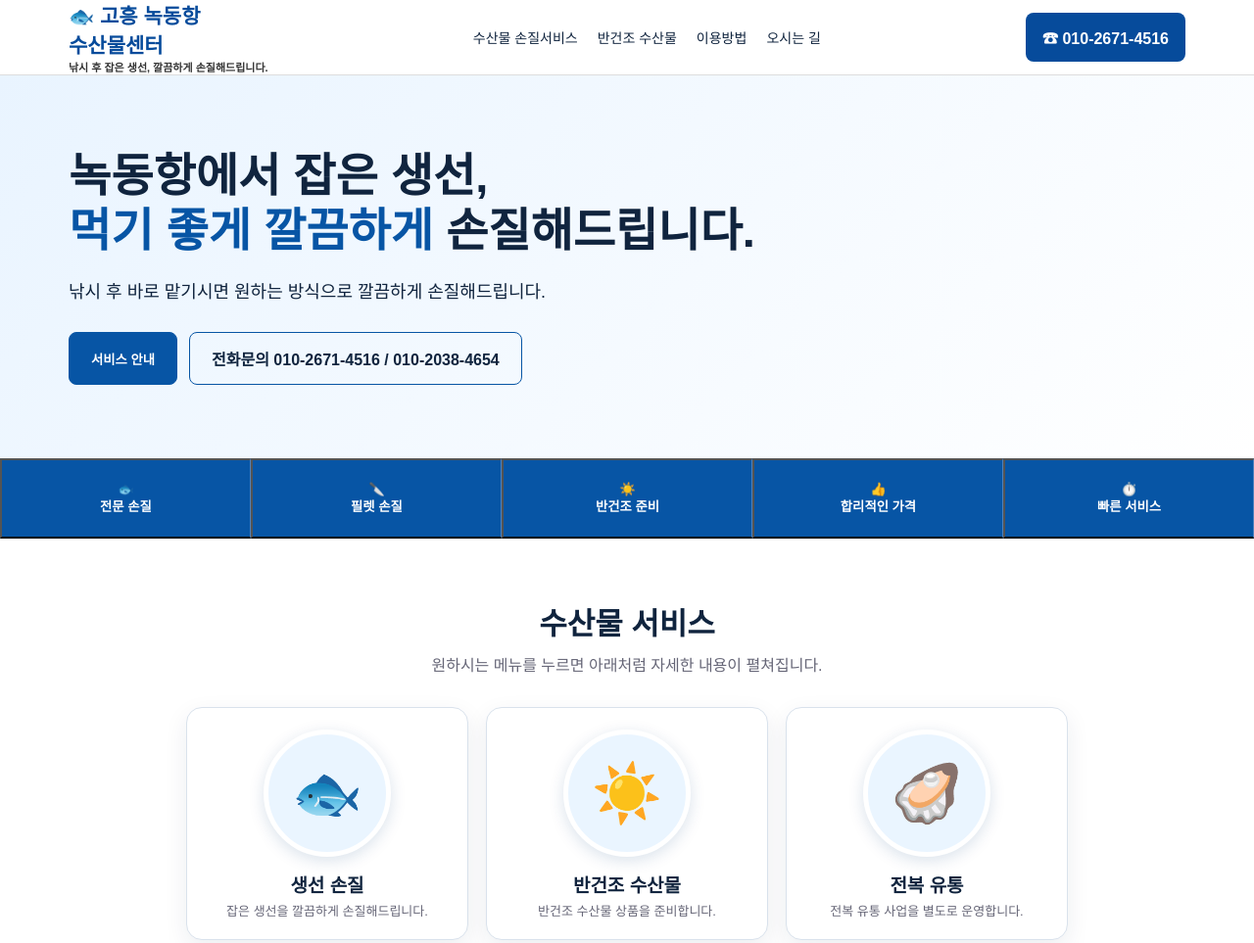
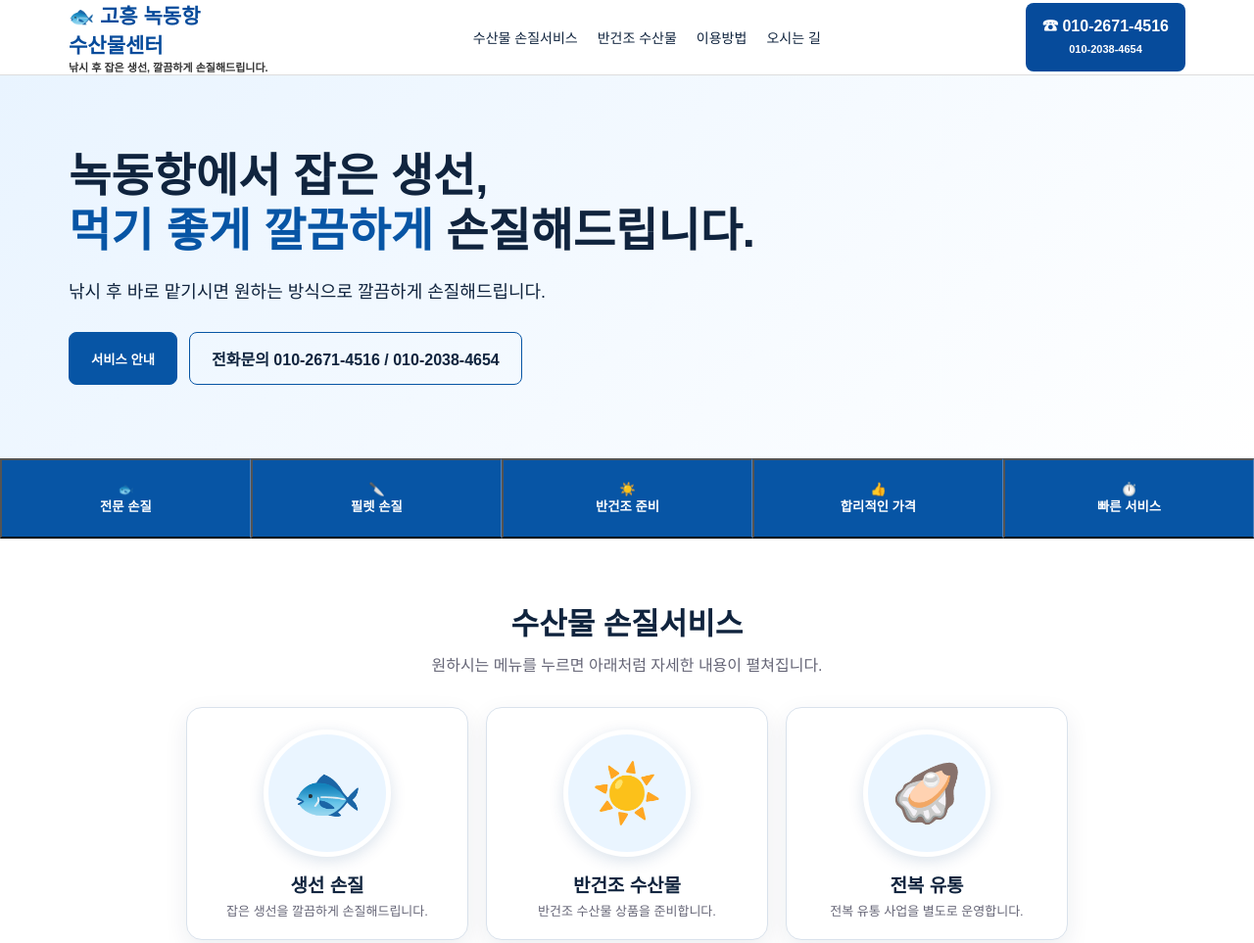
Before and after one commit to dkss4516/nokdong-seafood, a plain HTML site: page index.html in a window 1280 px wide. Shown: the top 963 px of the page at 98% size. Drawn offline with Linux system fonts and the light colour scheme.

Commit message:
Update index.html

```diff
--- a/index.html
+++ b/index.html
@@ -1,3 +1,4 @@
+
 <!doctype html>
 <html lang="ko">
 <head>
@@ -125,12 +126,18 @@ button{font-family:inherit}
 }
 
 </style>
+
+<style>
+.call{line-height:1.35;text-align:center}
+.contact a{color:inherit}
+@media(max-width:600px){.call span{font-size:10px!important}}
+</style>
 </head>
 <body>
 <header><div class="wrap nav">
 <div class="logo">🐟 고흥 녹동항<br>수산물센터<small>낚시 후 잡은 생선, 깔끔하게 손질해드립니다.</small></div>
 <nav><a href="javascript:void(0)" onclick="goToSection('service')">수산물 손질서비스</a><a href="javascript:void(0)" onclick="goToSection('products')">반건조 수산물</a><a href="javascript:void(0)" onclick="goToSection('how')">이용방법</a><a href="javascript:void(0)" onclick="goToSection('location')">오시는 길</a></nav>
-<a class="call" href="tel:01026714516">☎ 010-2671-4516</a>
+<a class="call" href="tel:01026714516">☎ 010-2671-4516<br><span style="font-size:11px">010-2038-4654</span></a>
 </div></header>
 
 <section class="hero"><div class="wrap">
@@ -150,7 +157,7 @@ button{font-family:inherit}
 
 <section id="service">
   <div class="wrap">
-    <h2>수산물 서비스</h2>
+    <h2>수산물 손질서비스</h2>
     <div class="sub">원하시는 메뉴를 누르면 아래처럼 자세한 내용이 펼쳐집니다.</div>
 
     <div class="main-menu">
@@ -267,7 +274,7 @@ button{font-family:inherit}
 <section id="location" class="contact"><div class="wrap contact-grid">
  <div><h2>고흥 녹동항 수산물센터</h2><p>낚시 후 잡은 생선을 깔끔하게 손질해드립니다.</p><h3>전화문의 010-2671-4516 / 010-2038-4654</h3></div>
  <div><h3>주소</h3><p>전남 고흥군 도양읍 비봉로 189</p><p>고흥 녹동항 수산물센터</p></div>
- <div><h3>고객센터</h3><p>전화: <a href="tel:01026714516">010-2671-4516</a></p><p>추가문의: <a href="tel:01020384654">010-2038-4654</a></p><p>운영시간: 05:00~20:00 (예정)</p></div>
+ <div><h3>고객센터</h3><p>전화: <a href="tel:01026714516">010-2671-4516</a></p><p>추가문의: <a href="tel:01020384654">010-2038-4654</a></p><p>운영시간: 07:00~20:00 (예정)</p></div>
  </div></section>
 <footer>© 고흥 녹동항 수산물센터. All rights reserved.</footer>
 <script>
```
